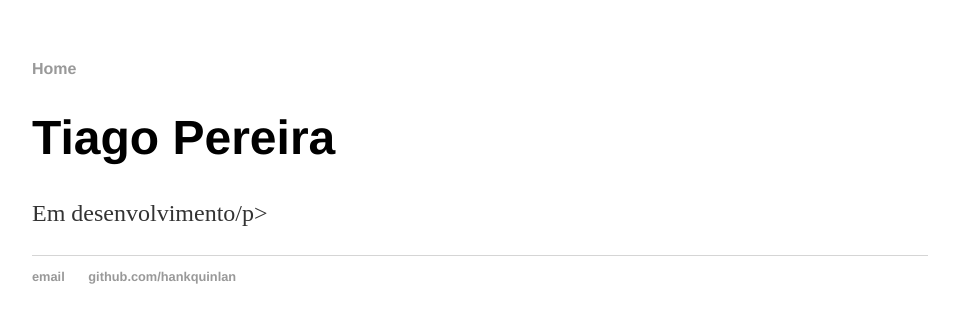
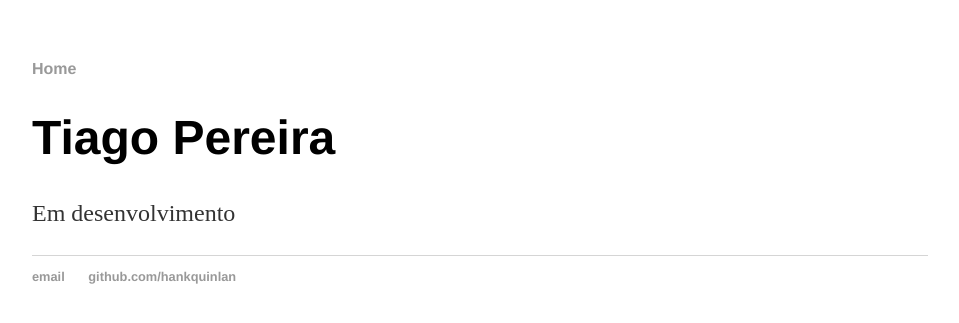
Before and after one commit to tiago-pereira/tiago-pereira.github.io, a Jekyll site: the page built from index.html, in a window 1280 px wide. Shown: the top 323 px of the page, without its empty margins (160-1119 px from the left). Built offline with Jekyll 4.4.1, drawn with Linux system fonts in a browser that asks for light colours.

Commit message:
Fixed wrong tag

```diff
--- a/index.html
+++ b/index.html
@@ -4,5 +4,5 @@ title: Tiago Pereira
 ---
 <div class="blurb">
 	<h1>Tiago Pereira</h1>
-	<p>Em desenvolvimento/p>
+	<p>Em desenvolvimento</p>
 </div><!-- /.blurb -->
```
